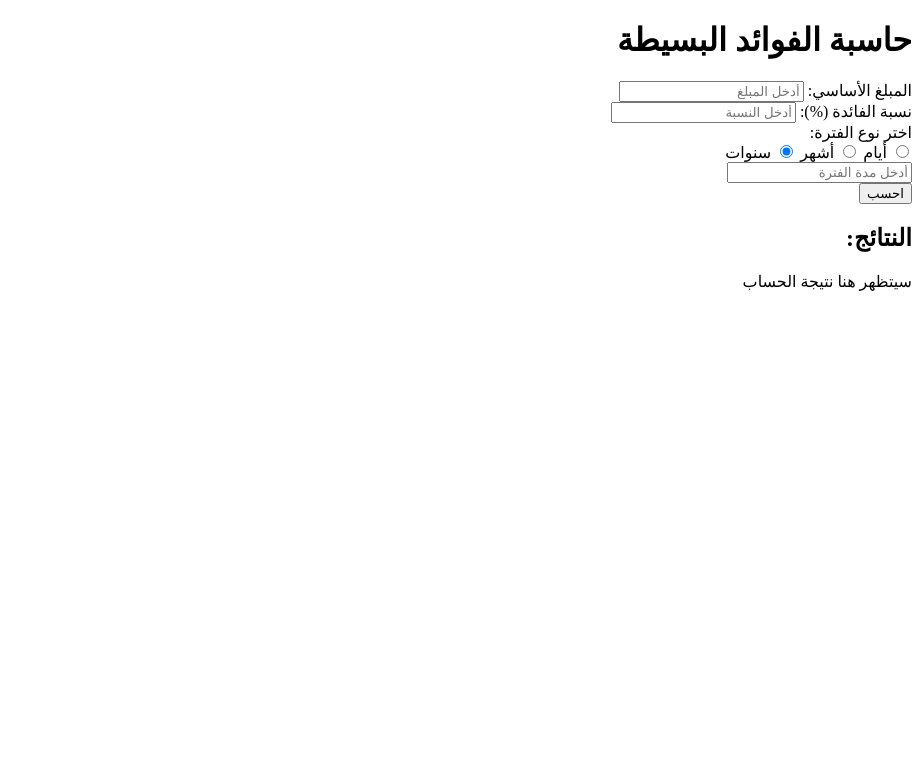
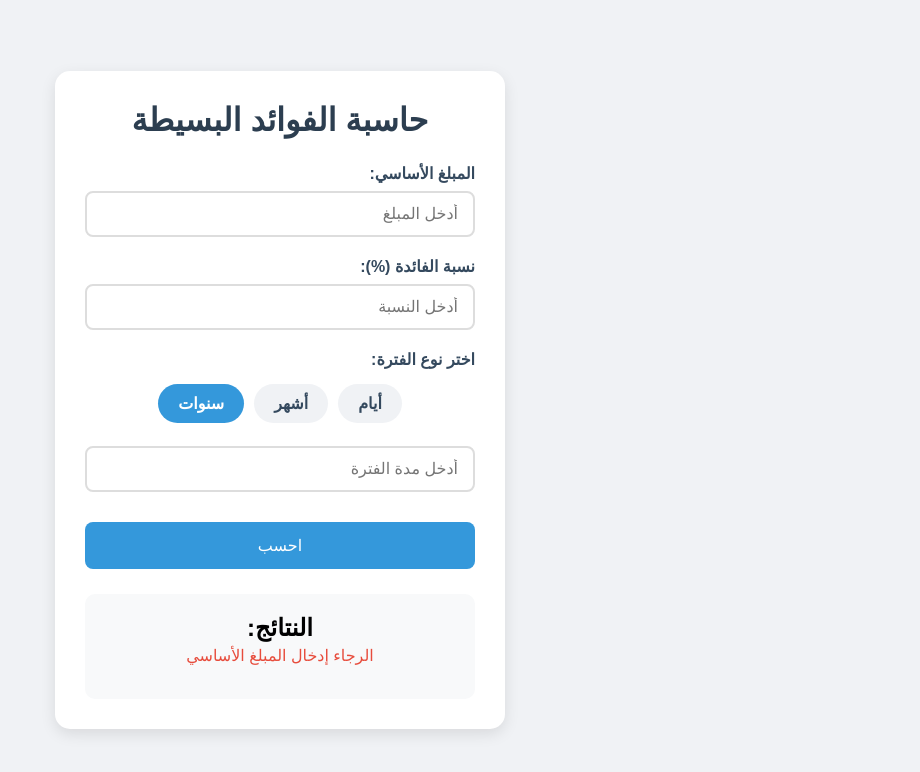
Before and after one commit to bank-profit-calculator/bank-profit-calculator, a plain HTML site: page index.html in a window 1280 px wide. Both pictures are taken after a click on the button "احسب". Shown: the whole page, without its empty margins (360-1280 px from the left). Drawn offline with Linux system fonts and the light colour scheme.

Commit message:
Update index.html

```diff
--- a/index.html
+++ b/index.html
@@ -4,11 +4,125 @@
     <meta charset="UTF-8">
     <meta name="viewport" content="width=device-width, initial-scale=1.0">
     <title>حاسبة الفوائد البسيطة</title>
-    <link rel="stylesheet" href="styles.css">
+    <style>
+        * {
+            margin: 0;
+            padding: 0;
+            box-sizing: border-box;
+            font-family: Arial, sans-serif;
+        }
+
+        body {
+            background-color: #f0f2f5;
+            display: flex;
+            justify-content: center;
+            align-items: center;
+            min-height: 100vh;
+            padding: 20px;
+        }
+
+        .calculator-container {
+            background-color: white;
+            border-radius: 15px;
+            box-shadow: 0 5px 15px rgba(0,0,0,0.1);
+            padding: 30px;
+            width: 100%;
+            max-width: 450px;
+            text-align: center;
+        }
+
+        h1 {
+            color: #2c3e50;
+            margin-bottom: 25px;
+        }
+
+        .input-group {
+            margin-bottom: 20px;
+            text-align: right;
+        }
+
+        label {
+            display: block;
+            margin-bottom: 8px;
+            font-weight: bold;
+            color: #34495e;
+        }
+
+        input[type="number"] {
+            width: 100%;
+            padding: 12px 15px;
+            border: 2px solid #ddd;
+            border-radius: 8px;
+            font-size: 16px;
+            text-align: right;
+        }
+
+        .time-options {
+            display: flex;
+            justify-content: center;
+            gap: 10px;
+            margin: 15px 0;
+        }
+
+        .time-option {
+            position: relative;
+        }
+
+        .time-option input {
+            position: absolute;
+            opacity: 0;
+        }
+
+        .time-option span {
+            display: inline-block;
+            padding: 10px 20px;
+            background-color: #f0f2f5;
+            border-radius: 50px;
+            cursor: pointer;
+            transition: all 0.3s;
+        }
+
+        .time-option input:checked + span {
+            background-color: #3498db;
+            color: white;
+        }
+
+        button {
+            background-color: #3498db;
+            color: white;
+            border: none;
+            padding: 14px;
+            width: 100%;
+            border-radius: 8px;
+            font-size: 16px;
+            cursor: pointer;
+            margin-top: 10px;
+            transition: background-color 0.3s;
+        }
+
+        button:hover {
+            background-color: #2980b9;
+        }
+
+        .result {
+            margin-top: 25px;
+            padding: 20px;
+            background-color: #f8f9fa;
+            border-radius: 10px;
+        }
+
+        #interest-result {
+            line-height: 1.8;
+            font-size: 16px;
+        }
+
+        #interest-result p {
+            margin-bottom: 8px;
+        }
+    </style>
 </head>
 <body>
-    <div class="main-container">
-        <div class="calculator">
+    <div class="calculator-container">
         <h1>حاسبة الفوائد البسيطة</h1>
 
         <div class="input-group">
@@ -49,34 +163,77 @@
             </div>
         </div>
     </div>
-    </div>
 
-    <script src="script.js"></script>
-</body>
-</html>
-    <script src="script.js"></script>
-</body>
-</html>
     <script>
         function calculateInterest() {
+            // مسح النتائج السابقة
+            const resultDiv = document.getElementById('interest-result');
+            resultDiv.innerHTML = '';
+
+            // الحصول على القيم
             const amount = parseFloat(document.getElementById('amount').value);
             const rate = parseFloat(document.getElementById('rate').value);
-    const days = parseFloat(document.getElementById('days').value) || 0;
-    const months = parseFloat(document.getElementById('months').value) || 0;
-    const years = parseFloat(document.getElementById('years').value) || 0;
+            const timeValue = parseFloat(document.getElementById('time-value').value);
+            const period = document.querySelector('input[name="period"]:checked').value;
 
-    if (isNaN(amount) || isNaN(rate)) {
-        document.getElementById('interest-result').textContent = 'الرجاء إدخال المبلغ ونسبة الفائدة';
+            // التحقق من المدخلات
+            if (isNaN(amount)) {
+                showError('الرجاء إدخال المبلغ الأساسي');
                 return;
             }
 
-    const totalYears = years + (months / 12) + (days / 365);
-    const interest = (amount * rate * totalYears) / 100;
+            if (isNaN(rate)) {
+                showError('الرجاء إدخال نسبة الفائدة');
+                return;
+            }
+
+            if (isNaN(timeValue) || timeValue <= 0) {
+                showError('الرجاء إدخال فترة زمنية صحيحة');
+                return;
+            }
+
+            // حساب الفترة بالسنوات
+            let years, periodName;
+            switch(period) {
+                case 'days':
+                    years = timeValue / 365;
+                    periodName = 'أيام';
+                    break;
+                case 'months':
+                    years = timeValue / 12;
+                    periodName = 'أشهر';
+                    break;
+                case 'years':
+                    years = timeValue;
+                    periodName = 'سنوات';
+                    break;
+            }
+
+            // حساب الفائدة
+            const interest = (amount * rate * years) / 100;
             const total = amount + interest;
 
-    document.getElementById('interest-result').innerHTML = `
-        الفائدة: ${interest.toFixed(2)}<br>
-        المبلغ الإجمالي: ${total.toFixed(2)}
+            // عرض النتائج
+            showResult(amount, rate, timeValue, periodName, interest, total);
+        }
+
+        function showError(message) {
+            const resultDiv = document.getElementById('interest-result');
+            resultDiv.innerHTML = `<p style="color: #e74c3c;">${message}</p>`;
+        }
+
+        function showResult(amount, rate, time, periodName, interest, total) {
+            const resultDiv = document.getElementById('interest-result');
+
+            resultDiv.innerHTML = `
+                <p><strong>المبلغ الأساسي:</strong> ${amount.toFixed(2)}</p>
+                <p><strong>نسبة الفائدة:</strong> ${rate}%</p>
+                <p><strong>المدة:</strong> ${time} ${periodName}</p>
+                <hr style="margin: 10px 0; border: 0.5px solid #ddd;">
+                <p><strong>قيمة الفائدة:</strong> ${interest.toFixed(2)}</p>
+                <p><strong>المبلغ الإجمالي:</strong> ${total.toFixed(2)}</p>
             `;
         }
     </script>
+</body>
+</html>
```
Lines whose indentation alone changed are shown as unchanged.
